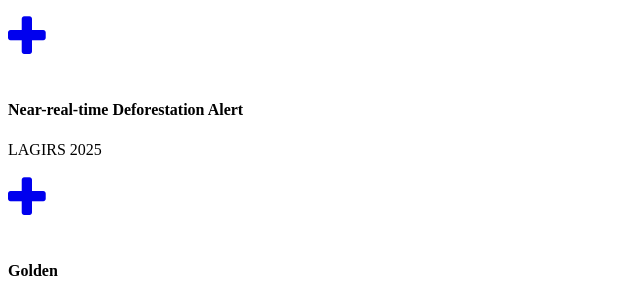
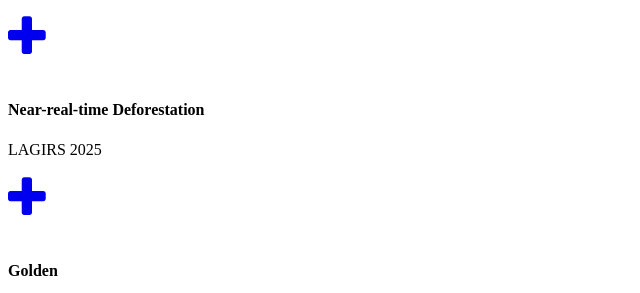
Before and after one commit to PixelNGO/pixel-ong.github.io, a Jekyll site: the page built from _posts/2014-07-17-project-2.markdown, in a window 1280 px wide and 900 px high, scrolled down 1077 px. Shown: the part 159-452 px from the top of the window, without its empty margins (0-640 px from the left). Built offline with Jekyll 4.4.1, drawn with Linux system fonts in a browser that asks for light colours; some web fonts are replaced; some of the changed text lies outside the part shown.

Commit message:
Update modal 2

```diff
--- a/_includes/modals.html
+++ b/_includes/modals.html
@@ -22,7 +22,7 @@
                                     </strong>
                                 </li>
                                 <li>Date:
-                                    <strong><a href="http://startbootstrap.com">{{ post.project-date }}</a>
+                                    <strong><a>{{ post.project-date }}</a>
                                     </strong>
                                 </li>
                                 <li>Service:
--- a/_posts/2014-07-17-project-2.markdown
+++ b/_posts/2014-07-17-project-2.markdown
@@ -1,5 +1,5 @@
 ---
-title: Near-real-time Deforestation Alert
+title: Near-real-time Deforestation
 subtitle: LAGIRS 2025
 layout: default
 modal-id: 2
```
